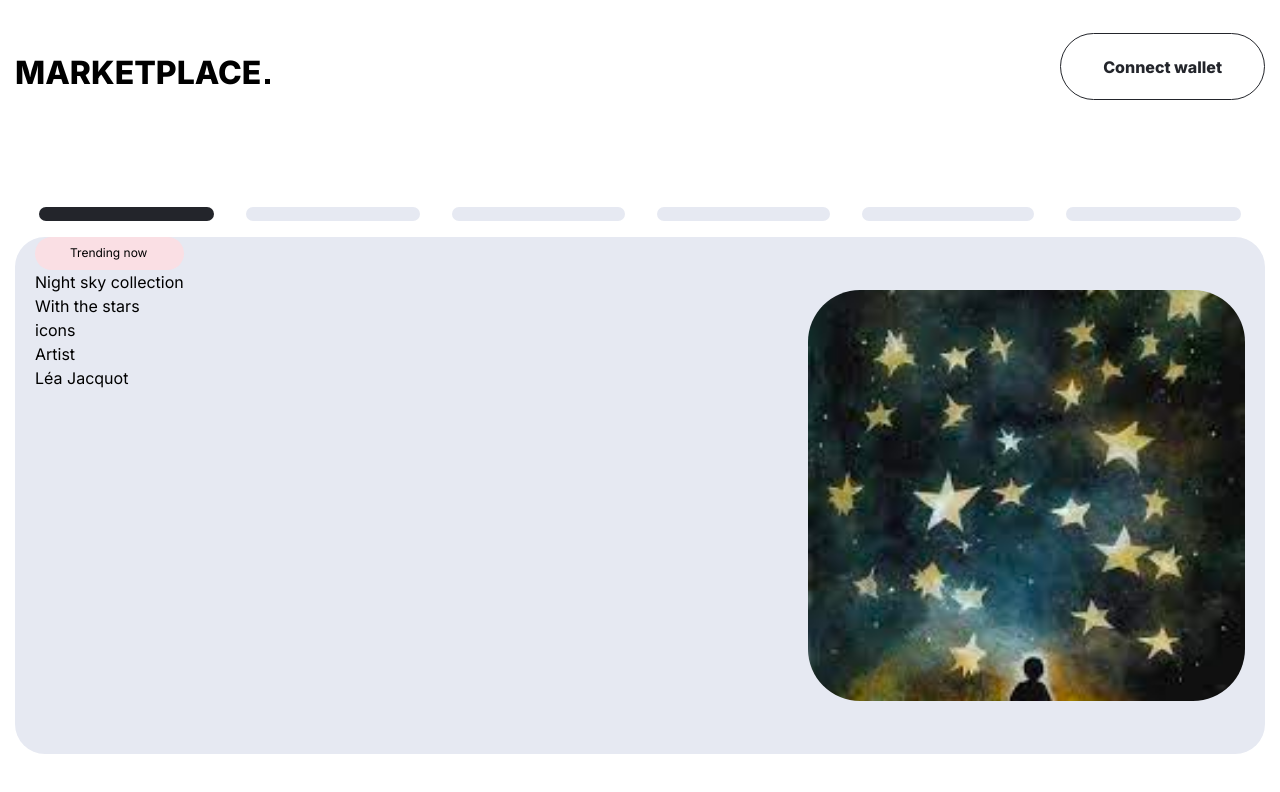
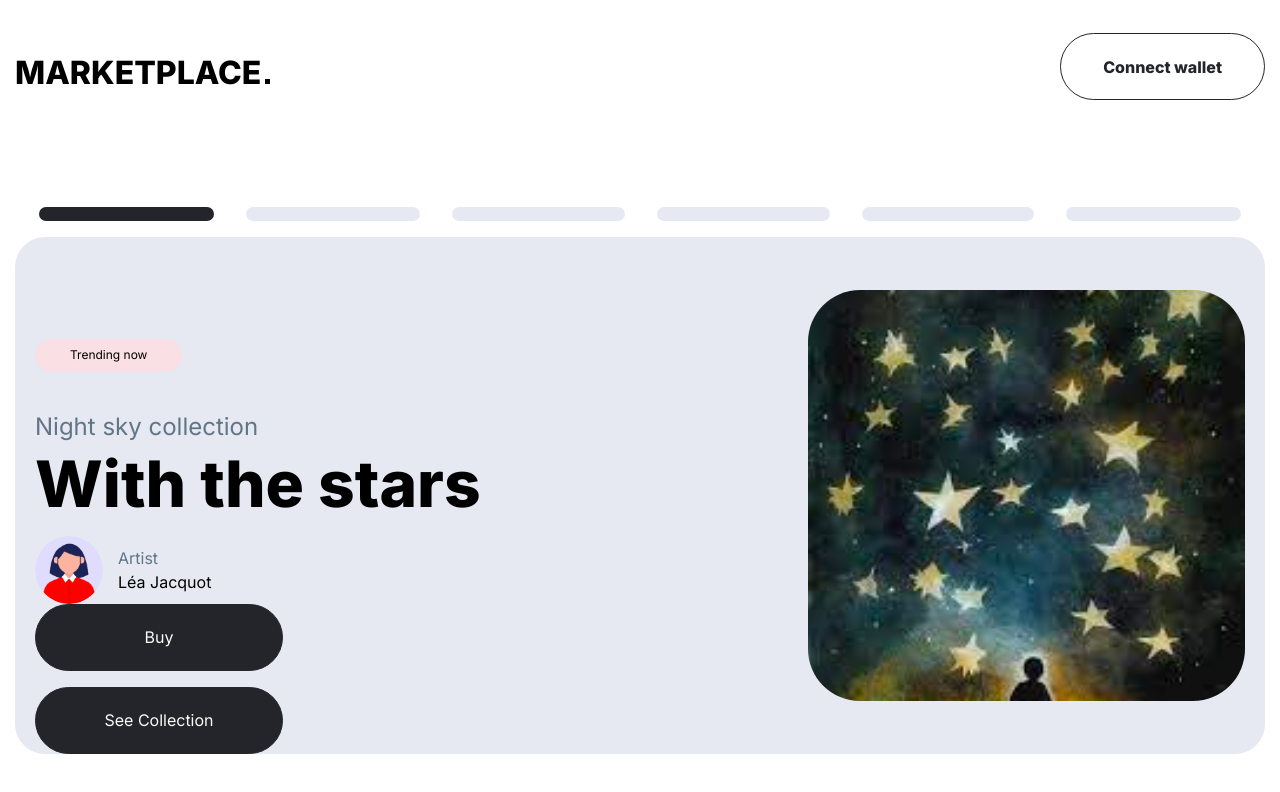
Before and after one commit to alexraju01/nft-design, a Next.js app: page / in a window 1280 px wide. Shown: the top 792 px of the page. Built offline with nearby package versions, Linux system fonts and the light colour scheme.

Commit message:
Added carsouel contents, Logo, Label components, added label variants

```diff
--- a/src/app/layout.tsx
+++ b/src/app/layout.tsx
@@ -22,7 +22,7 @@ export default function RootLayout({
 	return (
 		<html lang='en'>
 			<body className={`${geistSans.variable} ${inter.className} antialiased`}>
-				<main className='w-full px-[15px] md:mx-auto max-w-[1512px] 2xl:px-[79px] '>
+				<main className=' w-full px-[15px] md:mx-auto max-w-[1512px] 2xl:px-[79px] '>
 					{children}
 				</main>
 			</body>
--- a/src/components/Carousel.tsx
+++ b/src/components/Carousel.tsx
@@ -1,30 +1,47 @@
 import Image from "next/image";
-import img from "../../public/carousel-image.png";
+import carouselImg from "../../public/carousel-image.png";
+import artist from "../../public/carousel-artist.png";
+
 import Label from "./Label";
+import Button from "./Button";
 export default function Carousel() {
 	return (
-		<section className='mt-[16px] w-full px-[20px] h-auto flex justify-between 2xl:px-[75px] 2xl:w-[1352px] 2xl:h-[518px] bg-[#E6E9F2] rounded-[30px]'>
+		<section className='mt-[16px]  px-[20px] h-auto flex justify-between 2xl:px-[75px] 2xl:w-[1352px] 2xl:h-[518px] bg-[#E6E9F2] rounded-[30px]'>
 			<div>
-				<div>
+				<div className='mt-[102px] '>
 					{/* <p>Trending now</p> */}
 					<Label variant='variant4'>Trending now</Label>
-					<div>
-						<p>Night sky collection</p>
-						<p>With the stars</p>
+					<div className='mt-[37px]'>
+						<p className='text-gray-200 text-[24px]'>Night sky collection</p>
+						<p className='text-black font-extrabold text-[64px] leading-[77.45px]'>
+							With the stars
+						</p>
 					</div>
-					<div>
-						<span>icons</span>
-						<div>
-							<p>Artist</p>
+					<div className='flex mt-[14px] items-center gap-[15px]'>
+						<div className=' relative  size-[68px]'>
+							<Image
+								src={artist}
+								quality={100}
+								alt='carousel-image'
+								fill
+								className='object-cover rounded-full'
+							/>
+						</div>
+						<div className=''>
+							<p className='text-gray-200'>Artist</p>
 							<p>Léa Jacquot</p>
 						</div>
+					</div>
+					<div className='flex gap-[16px] flex-col 2xl:flex-row  2xl:mt-[44px]'>
+						<Button>Buy</Button>
+						<Button>See Collection</Button>
 					</div>
 				</div>
 			</div>
 			<div className='relative  w-[437px] h-[411px] my-[53px]'>
 				{/* <img src={img} alt='carousel-image' className='object-cover' /> */}
 				<Image
-					src={img}
+					src={carouselImg}
 					quality={100}
 					alt='carousel-image'
 					fill
--- a/src/components/Header.tsx
+++ b/src/components/Header.tsx
@@ -1,13 +1,10 @@
 import Button from "./Button";
+import Logo from "./Logo";
 
 export default function Header() {
 	return (
 		<header className='w-full flex-col flex justify-between items-center  md:flex-row'>
-			<h1 className='flex items-baseline font-extrabold text-[32px] leading-[38.73px] mt-[47px] h-[39px] w-[255px]'>
-				MARKETPLACE
-				<span className='w-[5px] h-[5px] bg-black ml-1'></span>
-			</h1>
-
+			<Logo />
 			<Button variant='variant3' className='mt-[33px] '>
 				Connect wallet
 			</Button>
--- /dev/null
+++ b/src/components/Logo.tsx
@@ -0,0 +1,8 @@
+export default function Logo() {
+	return (
+		<p className='flex items-baseline font-extrabold text-[32px] leading-[38.73px] mt-[47px] h-[39px] w-[255px]'>
+			MARKETPLACE
+			<span className='w-[5px] h-[5px] bg-black ml-1'></span>
+		</p>
+	);
+}
--- /dev/null
+++ b/src/components/LogoImage.tsx
@@ -0,0 +1,5 @@
+export default function LogoImage() {
+	return <div>
+
+    </div>;
+}
--- a/src/utils/variants.ts
+++ b/src/utils/variants.ts
@@ -6,15 +6,15 @@ export const btnVariants = {
 
 export const labelVartiants = {
 	default:
-		"px-[35px] py-[9px] bg-purple-500 rounded-[49px] text-[12px] leading-[14.52px] font-medium",
+		"inline-block px-[35px] py-[9px] bg-purple-500 rounded-[49px] text-[12px] leading-[14.52px] font-medium",
 	variant2:
-		"px-[35px] py-[9px] bg-green-500 rounded-[49px] text-[12px] leading-[14.52px] font-medium",
+		"inline-block px-[35px] py-[9px] bg-green-500 rounded-[49px] text-[12px] leading-[14.52px] font-medium",
 	variant3:
-		"px-[35px] py-[9px] bg-red-500 rounded-[49px] text-[12px] leading-[14.52px] font-medium",
+		"inline-block px-[35px] py-[9px] bg-red-500 rounded-[49px] text-[12px] leading-[14.52px] font-medium",
 	variant4:
-		"px-[35px] py-[9px] bg-red-200 rounded-[49px] text-[12px] leading-[14.52px] font-medium",
+		"inline-block px-[35px] py-[9px]  bg-red-200 rounded-[49px] text-[12px] leading-[14.52px] font-medium",
 	variant5:
-		"px-[35px] py-[9px] bg-green-200 rounded-[49px] text-[12px] leading-[14.52px] font-medium",
+		"inline-block px-[35px] py-[9px] bg-green-200 rounded-[49px] text-[12px] leading-[14.52px] font-medium",
 	variant6:
-		"px-[35px] py-[9px] bg-purple-200 rounded-[49px] text-[12px] leading-[14.52px] font-medium",
+		"inline-block px-[35px] py-[9px] bg-purple-200 rounded-[49px] text-[12px] leading-[14.52px] font-medium",
 };
--- a/tailwind.config.ts
+++ b/tailwind.config.ts
@@ -22,6 +22,9 @@ export default {
 				red: {
 					200: "#FADFE4",
 					500: "#F2738D",
+				},
+				gray: {
+					200: "#617587",
 				},
 			},
 			utilities: {
```
Also changed, not shown: public/carousel-artist.png (added), public/logo-image.png (added).
